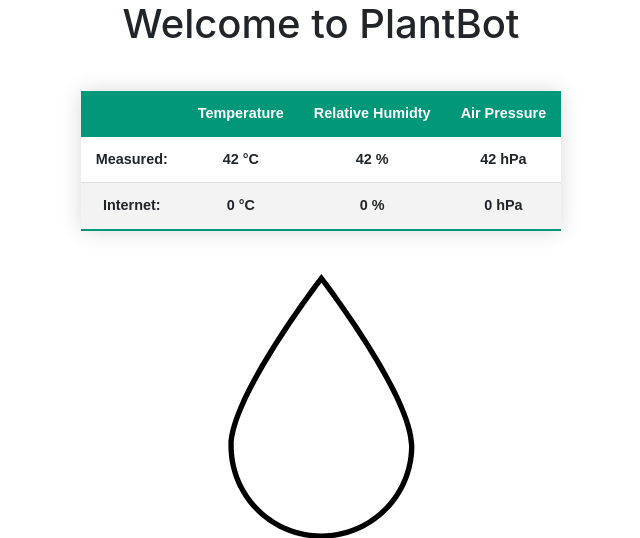
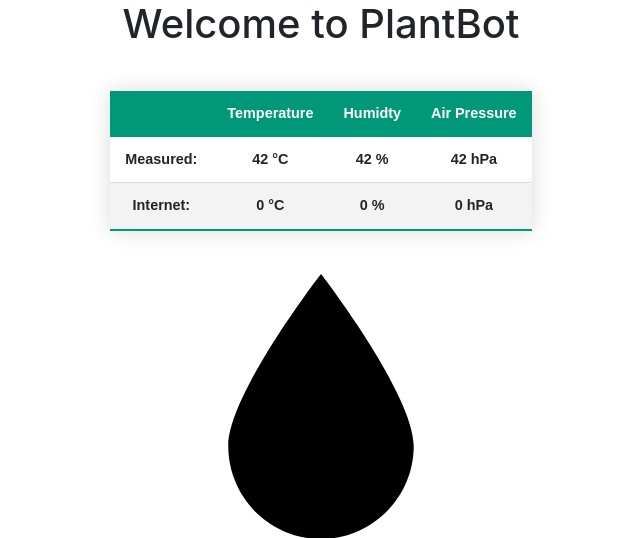
Before and after one commit to hebelsan/PlantBot, a Flask app: page / in a window 1280 px wide. Shown: the part 56-594 px from the top of the page, without its empty margins (319-959 px from the left). Run offline with Flask 2, Linux system fonts and the light colour scheme; data that the repository does not hold is empty; some libraries are stand-ins or nearby versions.

Commit message:
fix table size

```diff
--- a/src/pump.py
+++ b/src/pump.py
@@ -26,4 +26,4 @@
         GPIO.output(pinNumber, GPIO.HIGH)
         GPIO.cleanup()
     else:
-        print("stop pumpin")
+        print("stop pumping")
--- a/templates/index.html
+++ b/templates/index.html
@@ -10,7 +10,7 @@
                 <tr>
                     <th></th>
                     <th>Temperature</th>
-                    <th>Relative Humidty</th>
+                    <th>Humidty</th>
                     <th>Air Pressure</th>
                 </tr>
             </thead>
```
